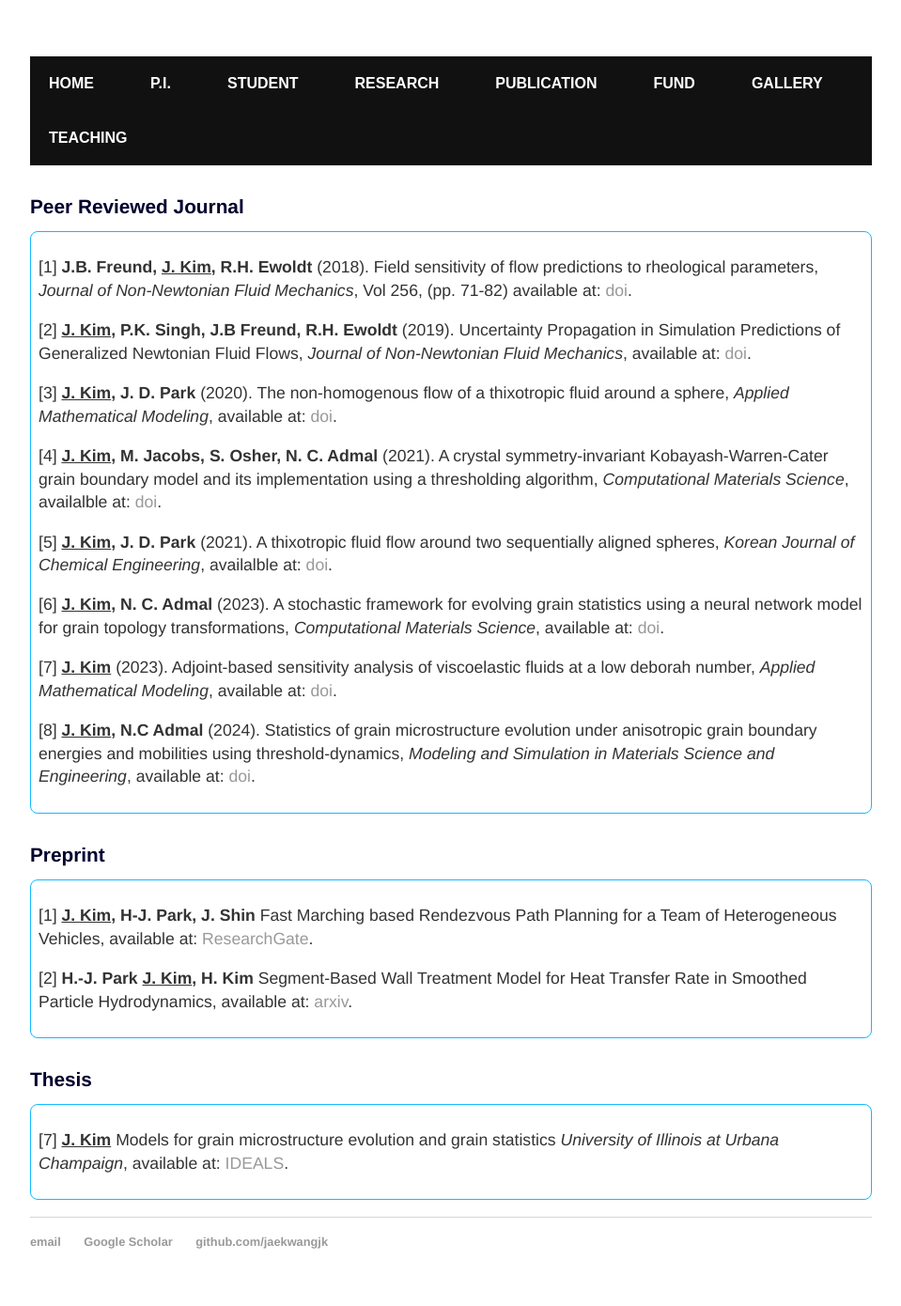
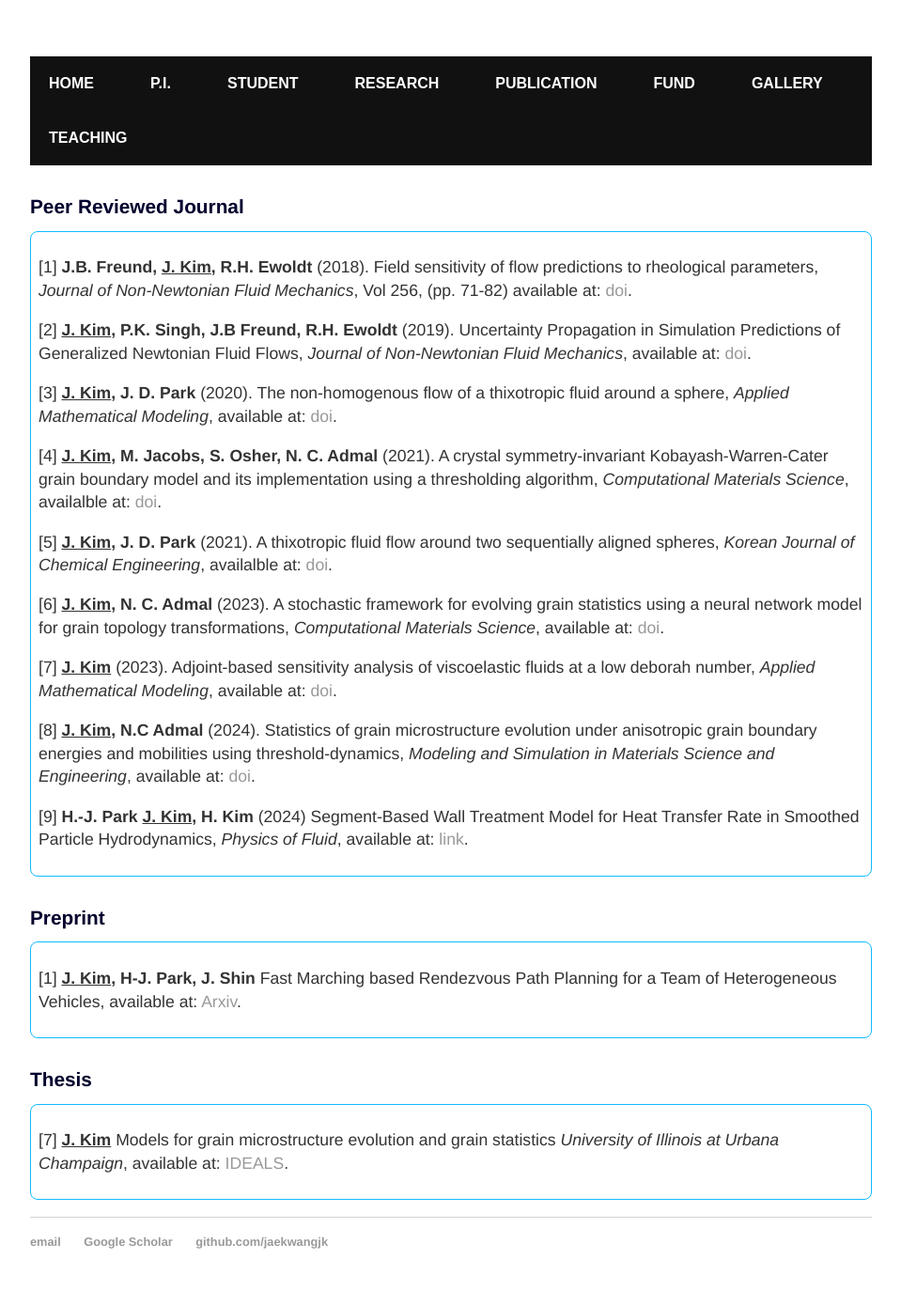
Before and after one commit to jaekwangjk/jaekwangjk.github.io, a Jekyll site: the page built from publication.html, in a window 1280 px wide. Shown: the whole page at 94% size, without its empty margins (160-1119 px from the left). Built offline with Jekyll 4.4.1, drawn with Linux system fonts in a browser that asks for light colours.

Commit message:
Update publication.html

```diff
--- a/publication.html
+++ b/publication.html
@@ -61,6 +61,11 @@ title: Jaekwang Kim
 	<em> Modeling and Simulation in Materials Science and Engineering</em>, available at: <a class="two" href="https://iopscience.iop.org/article/10.1088/1361-651X/ad2787/meta">doi</a>.
 	</p>
 
+	<p>
+	[9] <strong> H.-J. Park <u> J. Kim</u>, H. Kim </strong>
+	(2024) Segment-Based Wall Treatment Model for Heat Transfer Rate in Smoothed Particle Hydrodynamics,
+	<em>Physics of Fluid</em>, available at: <a class="two" href="https://pubs.aip.org/aip/pof/article/36/7/077106/3300855">link</a>.
+	</p>
 
 	</div>
 
@@ -70,14 +75,8 @@ title: Jaekwang Kim
 
 	<p>
 	[1] <strong><u>J. Kim</u>, H-J. Park, J. Shin </strong>
-	Fast Marching based Rendezvous Path Planning for a Team of Heterogeneous Vehicles, available at: <a class="two" href="https://www.researchgate.net/profile/Jaekwang-Kim/publication/373237469_Fast_Marching_based_Rendezvous_Path_Planning_for_a_Team_of_Heterogeneous_Vehicles/links/64e20015caf5ff5cd0cc02fb/Fast-Marching-based-Rendezvous-Path-Planning-for-a-Team-of-Heterogeneous-Vehicles.pdf">ResearchGate</a>.
+	Fast Marching based Rendezvous Path Planning for a Team of Heterogeneous Vehicles, available at: <a class="two" href="https://arxiv.org/abs/2310.14507">Arxiv</a>.
 	</p>
-
-	<p>
-	[2] <strong> H.-J. Park <u> J. Kim</u>, H. Kim </strong>
-	Segment-Based Wall Treatment Model for Heat Transfer Rate in Smoothed Particle Hydrodynamics, available at: <a class="two" href="https://arxiv.org/abs/2311.14890">arxiv</a>.
-	</p>
-
 
 
 	</div>
```
